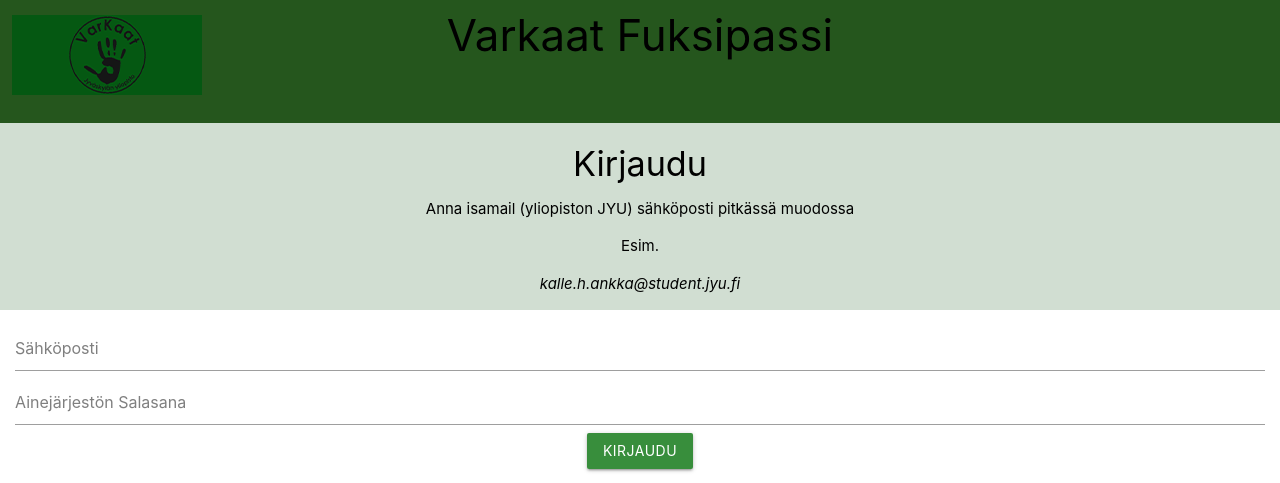
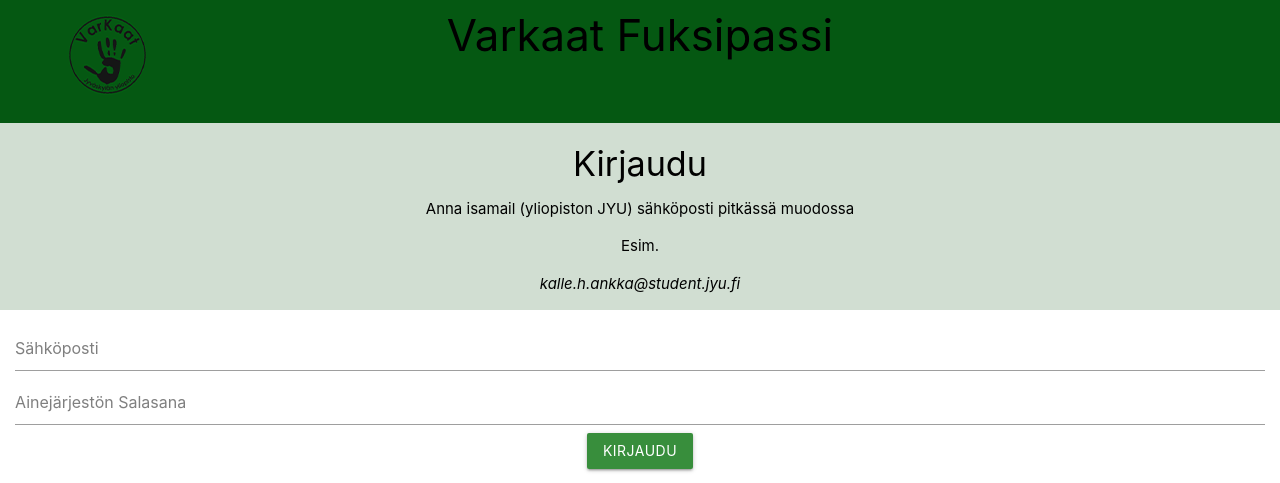
Before and after one commit to trueaddict/fuksipassi_app, a Flask app: page / in a window 1280 px wide. Shown: the top 483 px of the page. Run offline with Flask 2, Linux system fonts and the light colour scheme.

Commit message:
värien korjaus

```diff
--- a/static/css/varkaat.css
+++ b/static/css/varkaat.css
@@ -34,7 +34,7 @@
 }
 
 .nav{
-  background: #25561d !important;
+  background: #055812 !important;
   padding-bottom: 0.5rem;
 }
 .kuittaus{
```
